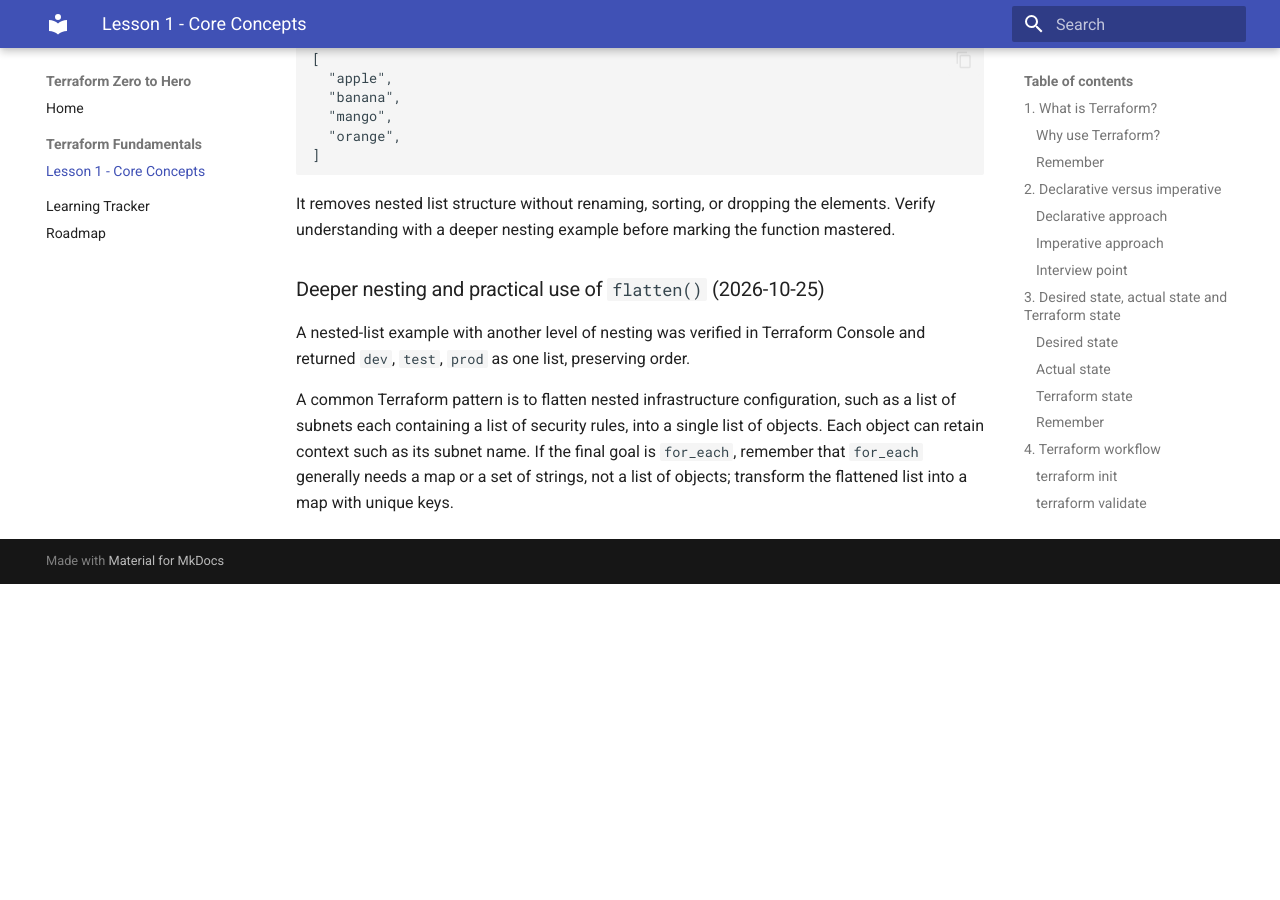
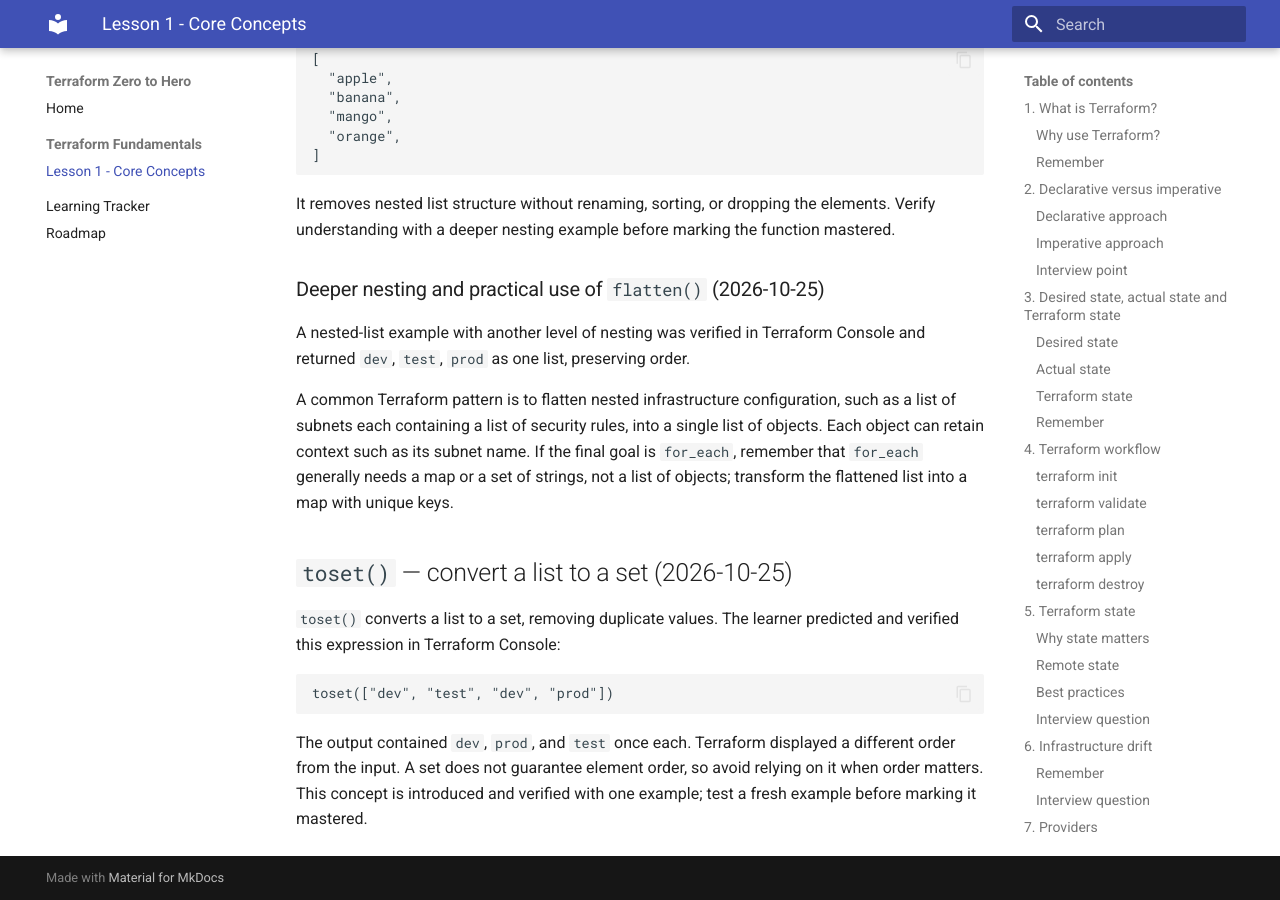
Before and after one commit to pshewale-dev/terraform-azure-lab, an MkDocs documentation site: the page built from docs/lesson-01-fundamentals.md, in a window 1280 px wide and 900 px high, scrolled down 19797 px. Built offline with MkDocs 1.6.1 and Material for MkDocs 9.7.7, drawn with Linux system fonts in a browser that asks for light colours; before the commit the page ends 20381 px from its top, so only the background shows below that.

Commit message:
docs: record verified toset exercise

````diff
--- a/docs/lesson-01-fundamentals.md
+++ b/docs/lesson-01-fundamentals.md
@@ -833,3 +833,14 @@ It removes nested list structure without renaming, sorting, or dropping the elem
 A nested-list example with another level of nesting was verified in Terraform Console and returned `dev`, `test`, `prod` as one list, preserving order.
 
 A common Terraform pattern is to flatten nested infrastructure configuration, such as a list of subnets each containing a list of security rules, into a single list of objects. Each object can retain context such as its subnet name. If the final goal is `for_each`, remember that `for_each` generally needs a map or a set of strings, not a list of objects; transform the flattened list into a map with unique keys.
+
+
+## `toset()` — convert a list to a set (2026-10-25)
+
+`toset()` converts a list to a set, removing duplicate values. The learner predicted and verified this expression in Terraform Console:
+
+```hcl
+toset(["dev", "test", "dev", "prod"])
+```
+
+The output contained `dev`, `prod`, and `test` once each. Terraform displayed a different order from the input. A set does not guarantee element order, so avoid relying on it when order matters. This concept is introduced and verified with one example; test a fresh example before marking it mastered.
````
